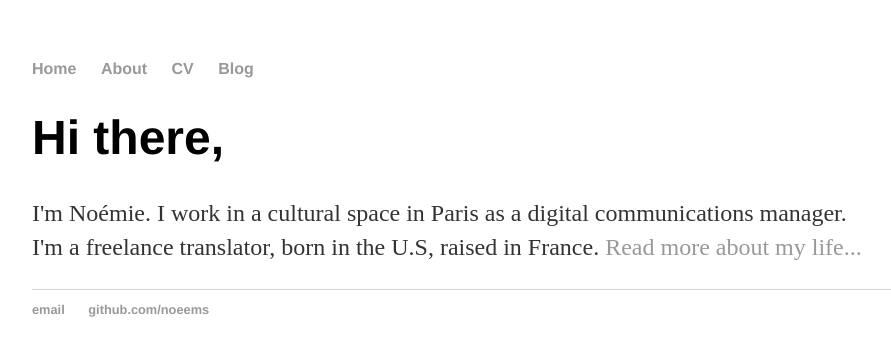
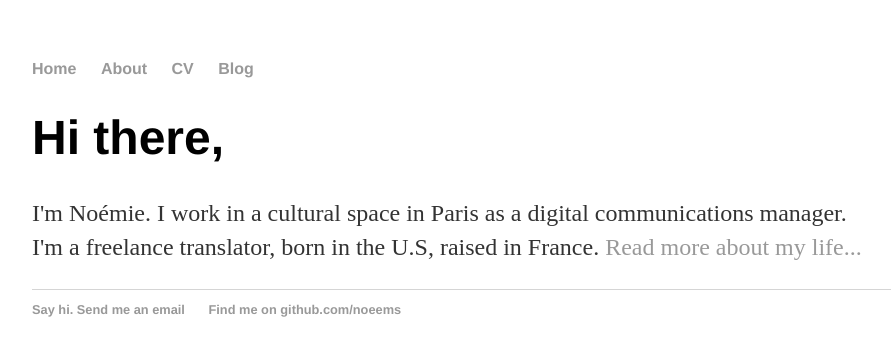
Before and after one commit to noeems/noeems.github.io, a Jekyll site: the page built from index.html, in a window 1280 px wide. Shown: the top 356 px of the page, without its empty margins (160-1051 px from the left). Built offline with Jekyll 4.4.1, drawn with Linux system fonts in a browser that asks for light colours.

Commit message:
Update default.html

```diff
--- a/_layouts/default.html
+++ b/_layouts/default.html
@@ -21,8 +21,8 @@
 			</div><!-- /.container -->
 			<footer>
 	    		<ul>
-	        		<li><a href="mailto:girard.noemie@gmail.com">email</a></li>
-	        		<li><a href="https://github.com/noeems">github.com/noeems</a></li>
+	        		<li><a href="mailto:girard.noemie@gmail.com">Say hi. Send me an email</a></li>
+	        		<li><a href="https://github.com/noeems">Find me on github.com/noeems</a></li>
 				</ul>
 			</footer>
 		</body>
```
